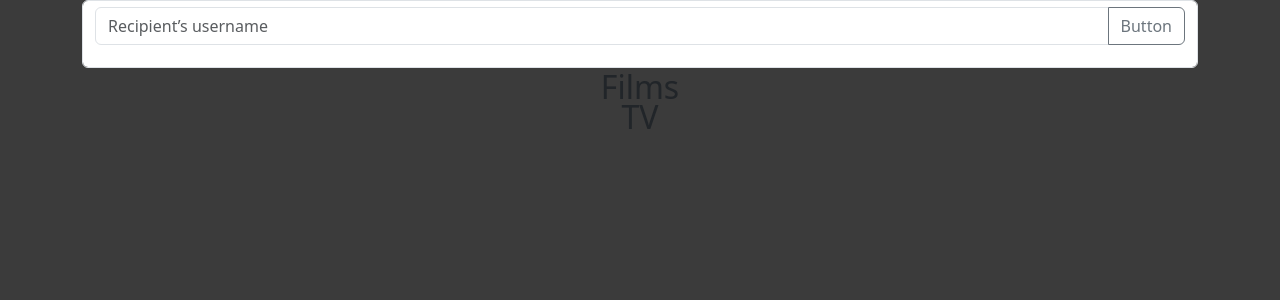
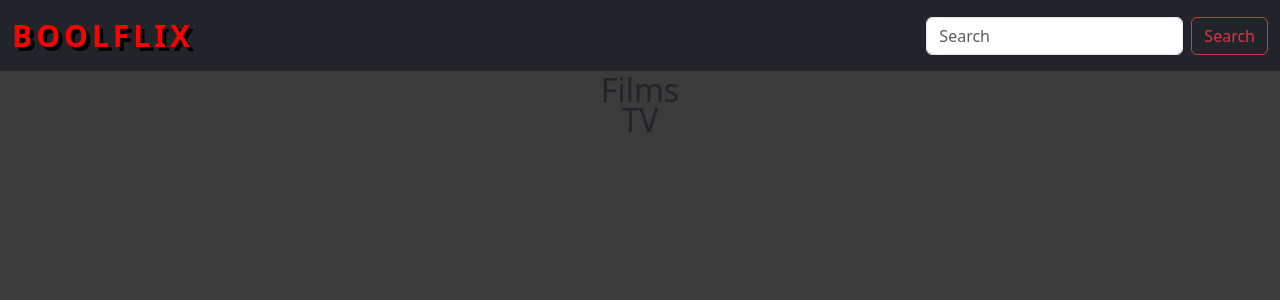
Before and after one commit to andreasalvi99/react-boolflix, a React (Vite) app: page / in a window 1280 px wide. Shown: the top 300 px of the page. Built offline with nearby package versions, Linux system fonts and the light colour scheme.

Commit message:
css navbar adjustments

```diff
--- a/src/assets/css/index.css
+++ b/src/assets/css/index.css
@@ -3,6 +3,14 @@
 
 body {
   background-color: rgb(59, 59, 59);
+}
+
+.logo {
+  font-size: 30px;
+  font-weight: 900;
+  color: red;
+  letter-spacing: 4px;
+  text-shadow: 4px 4px black;
 }
 
 .country-img {
--- a/src/components/Header.jsx
+++ b/src/components/Header.jsx
@@ -5,22 +5,30 @@ export default function Header() {
     useSearch();
 
   return (
-    <form className="form-control" onSubmit={handleSubmitAndFetchFilms}>
-      <div className="input-group mb-3">
+    <nav className="navbar bg-dark sticky-top">
+      <div className="container-fluid">
+        <a className="navbar-brand">
+          <span className="logo">BOOLFLIX</span>
+        </a>
+        <form
+          className="d-flex"
+          role="search"
+          onSubmit={handleSubmitAndFetchFilms}
+        >
           <input
             value={searchInput}
             onChange={handleSerachInput}
             //^
-          type="text"
-          className="form-control"
-          placeholder="Recipient’s username"
-          aria-label="Recipient’s username"
-          aria-describedby="button-addon2"
+            className="form-control me-2"
+            type="search"
+            placeholder="Search"
+            aria-label="Search"
           />
-        <button className="btn btn-outline-secondary" type="submit">
-          Button
+          <button className="btn btn-outline-danger" type="submit">
+            Search
           </button>
+        </form>
       </div>
-    </form>
+    </nav>
   );
 }
--- a/src/pages/HomePage.jsx
+++ b/src/pages/HomePage.jsx
@@ -7,9 +7,10 @@ export default function HomePage() {
   const { searchedFilms, searchedDramas } = useSearch();
 
   return (
+    <>
+      <Header />
       <section>
         <div className="container text-center">
-        <Header />
           <h2>Films</h2>
           <div className="row row-cols-6 g-3">
             {searchedFilms.map((searchedFilm) => {
@@ -40,5 +41,6 @@ export default function HomePage() {
           </div>
         </div>
       </section>
+    </>
   );
 }
```
Lines whose indentation alone changed are shown as unchanged.
